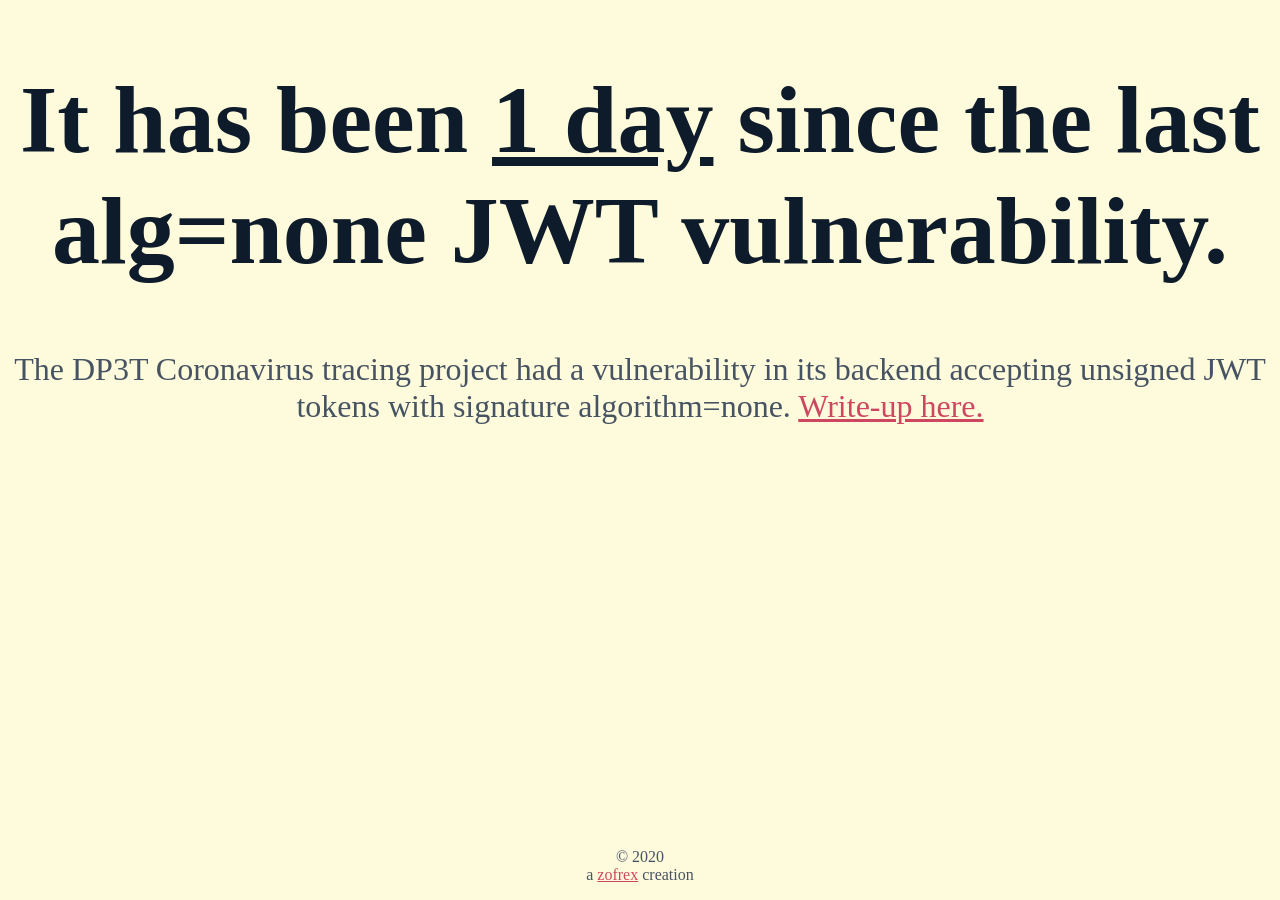
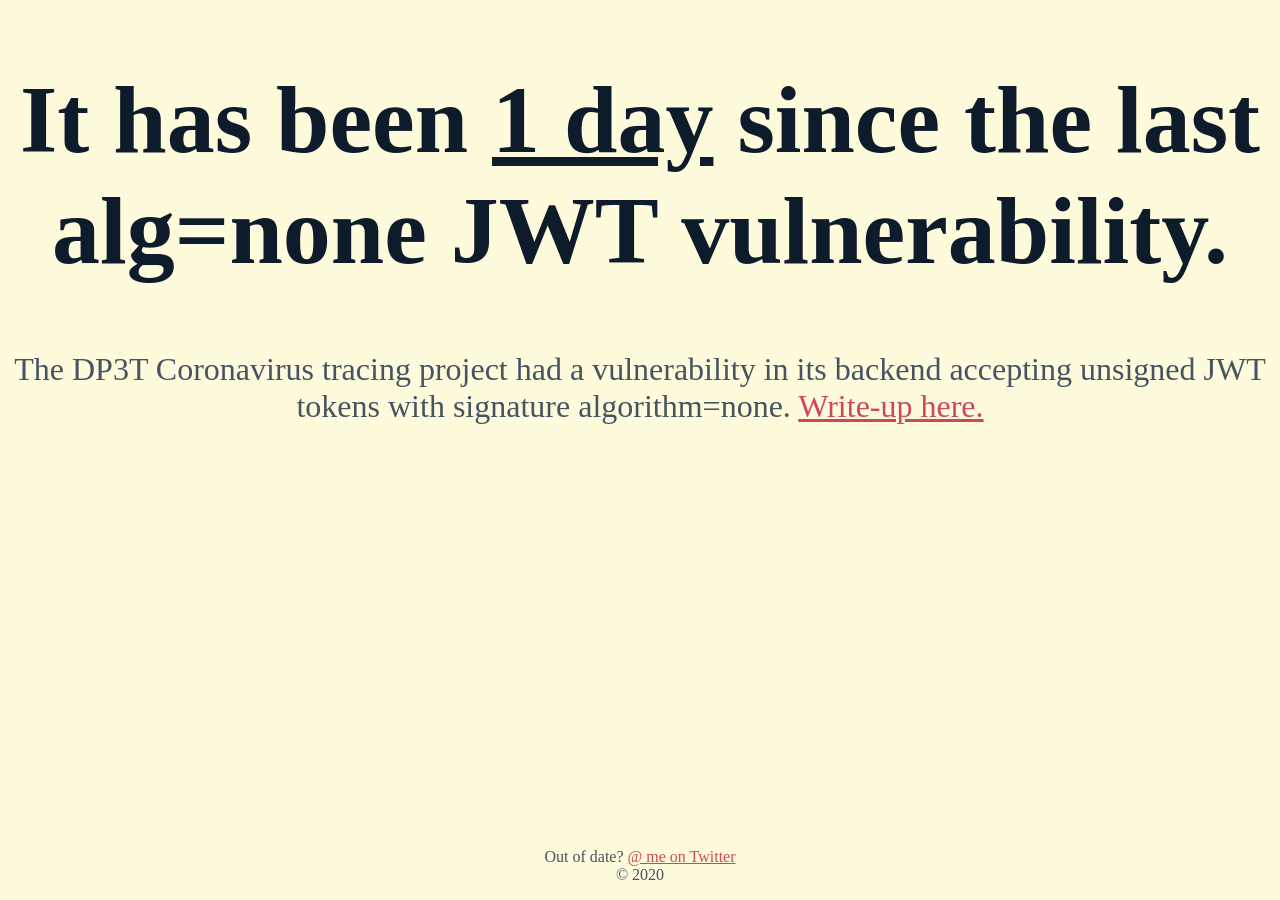
Before and after one commit to zofrex/howmanydayssinceajwtalgnonevuln, a Jekyll site: the page built from index.markdown, in a window 1280 px wide. Built offline with Jekyll 4.4.1, drawn with Linux system fonts in a browser that asks for light colours.

Commit message:
Change footer to Twitter link

```diff
--- a/_layouts/default.html
+++ b/_layouts/default.html
@@ -10,8 +10,8 @@
       {{ content }}
     </main>
     <footer>
-      &copy; {{ "now" | date: "%Y" }}<br/>
-      a <a href="https://www.zofrex.com">zofrex</a> creation
+      Out of date? <a href="https://twitter.com/zofrex">@ me on Twitter</a><br/>
+      &copy; {{ "now" | date: "%Y" }}
     </footer>
   </body>
 </html>
```
